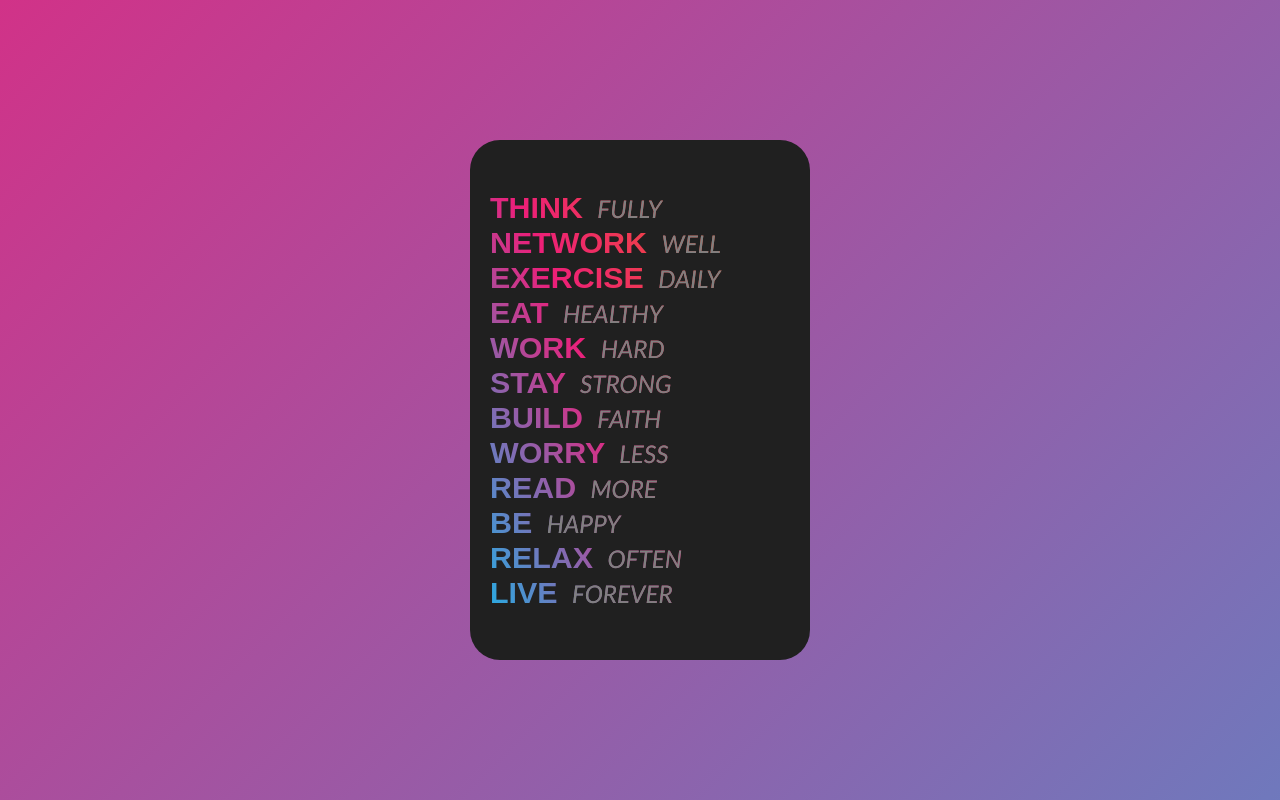
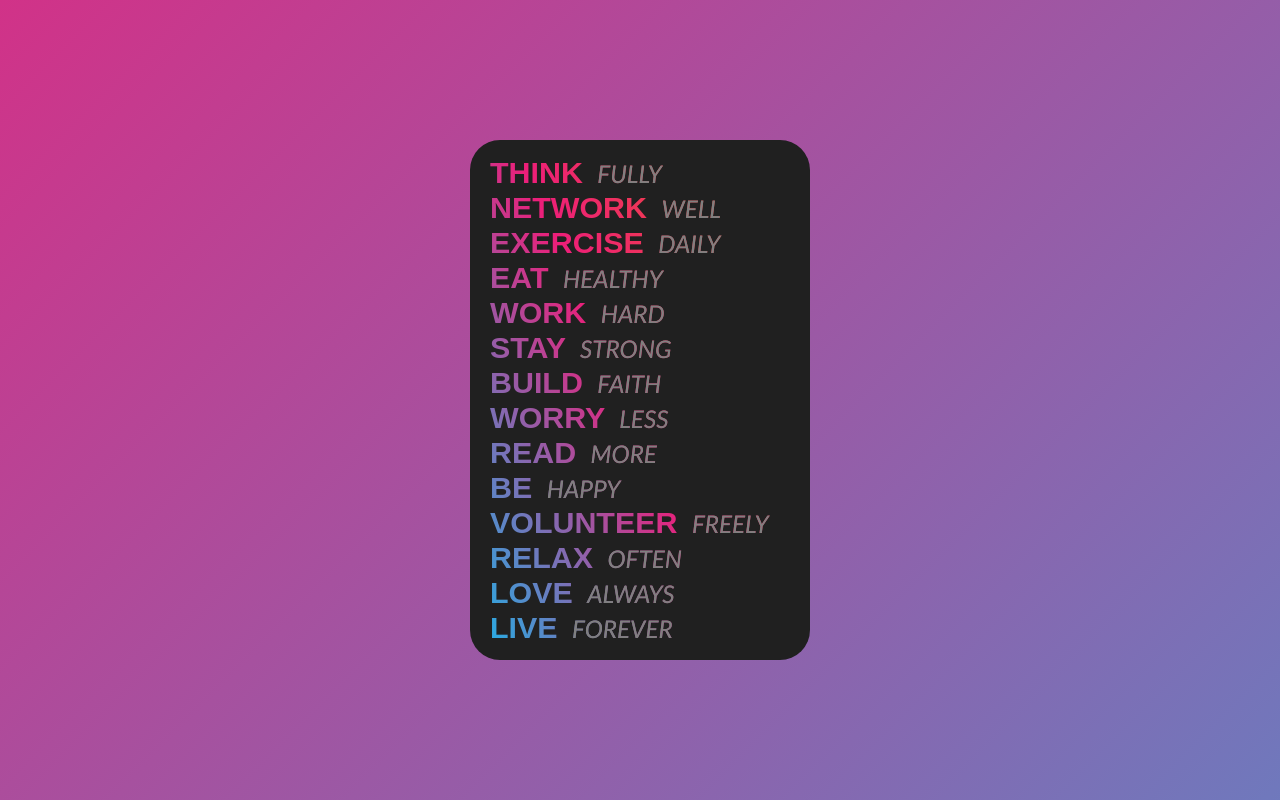
Before and after one commit to PujalaChowdamma/Motivation, a plain HTML site: page motivate/index.html in a window 1280 px wide. Drawn offline with Linux system fonts and the light colour scheme.

Commit message:
Update index.html

```diff
--- a/motivate/index.html
+++ b/motivate/index.html
@@ -83,9 +83,9 @@ body {
               WORRY <i>less</i><br>
               READ <i>more</i><br>
               BE <i>happy</i><br>
-
+              VOLUNTEER <i>freely</i><br>
               RELAX <i>often</i><br>
-
+              LOVE <i>always</i><br>
               LIVE <i>forever</i><br>
             </div>
           </div>
```
